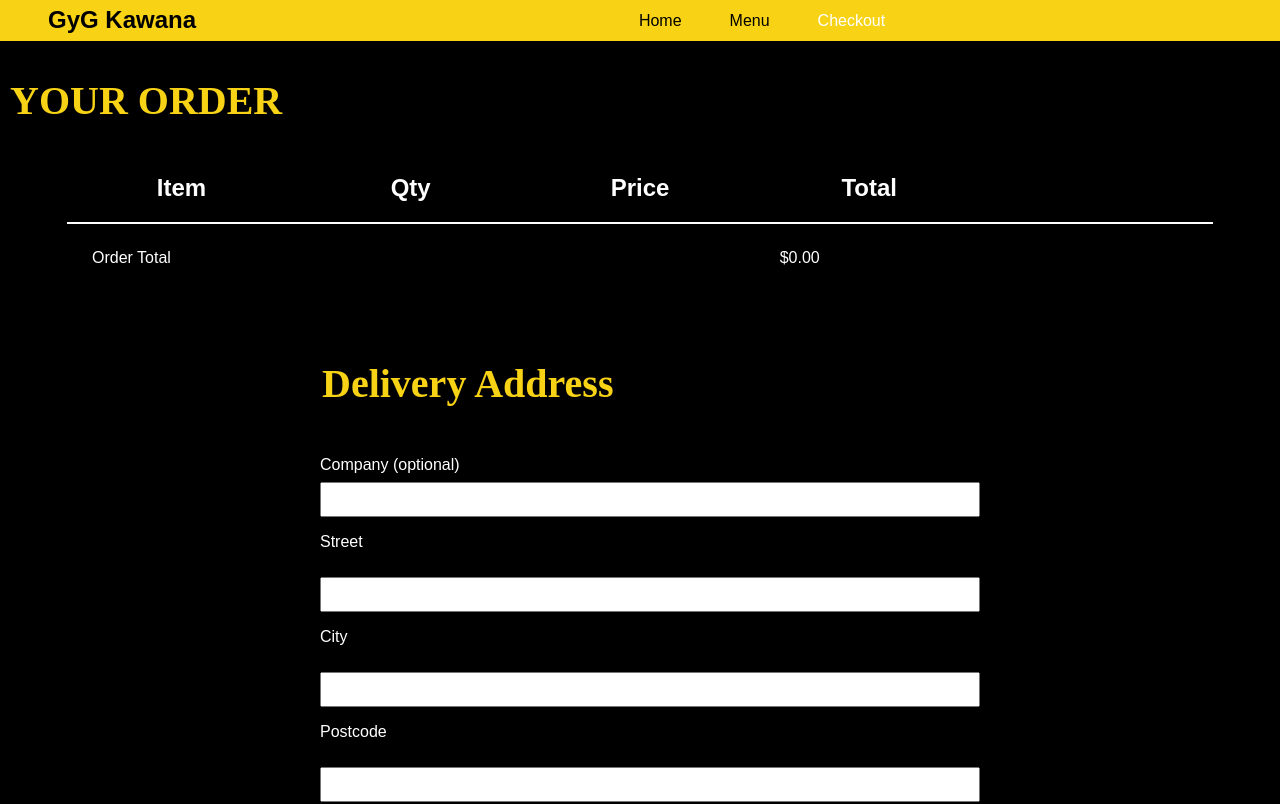
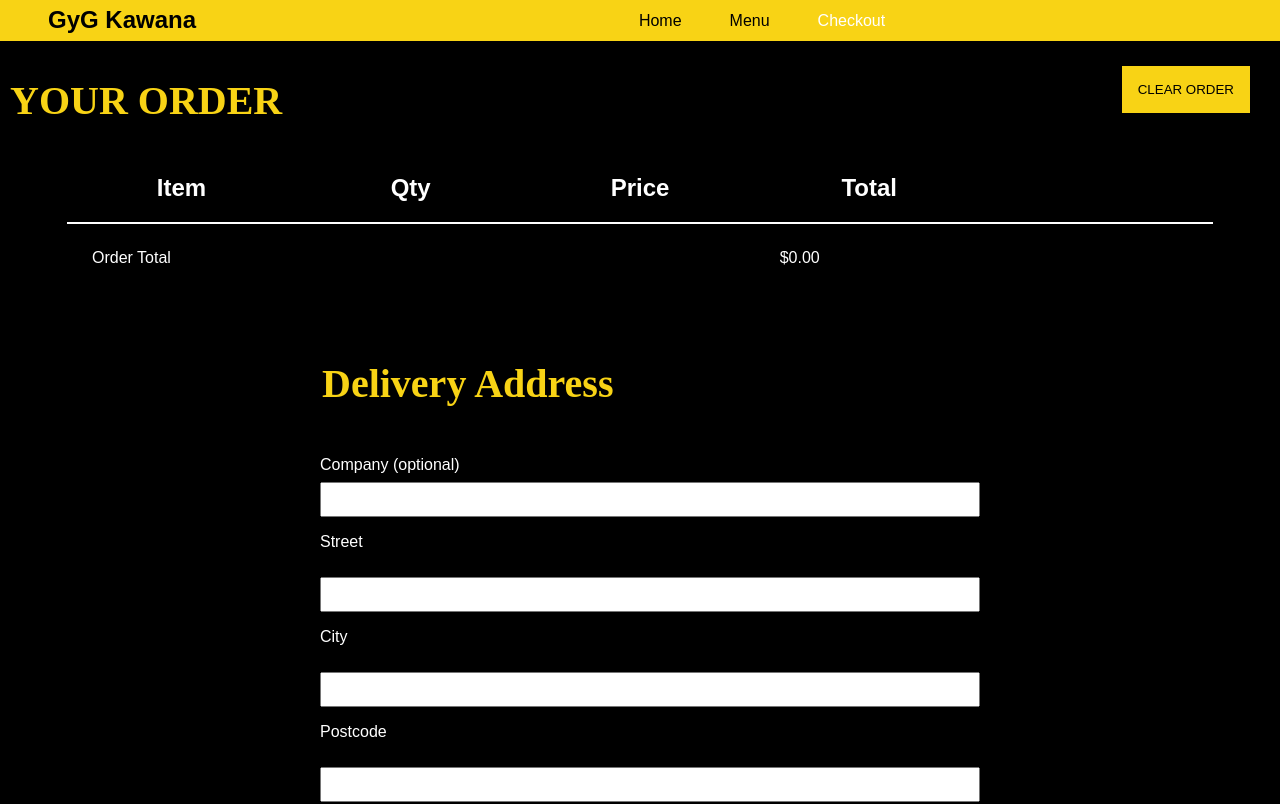
Before and after one commit to GoGoGomez/GYG-MERN-PROJECT-CLIENT, a React (Create React App) app: page /checkout in a window 1280 px wide. Shown: the top 804 px of the page. Built offline with nearby package versions, Linux system fonts and the light colour scheme.

Commit message:
Redux store is stored in local state. Added clear order button to order page and checkout button on menu page

```diff
--- a/package.json
+++ b/package.json
@@ -4,6 +4,7 @@
   "private": true,
   "dependencies": {
     "axios": "^0.18.0",
+    "lodash": "^4.17.10",
     "react": "^16.4.1",
     "react-dom": "^16.4.1",
     "react-modal": "^3.5.1",
--- a/src/components/CheckoutPage.js
+++ b/src/components/CheckoutPage.js
@@ -45,6 +45,21 @@
     }
   }
 `;
+const Button = styled.button`
+  border: 0;
+  background: #f8d315;
+  padding: 1rem;
+  color: black;
+  margin: 1rem 0;
+  width: auto;
+  float: right;
+  margin-right: 30px;
+  text-transform: uppercase;
+  &:hover {
+    transform: scale(1.1);
+  }
+`;
+
 
 const updateQuantity = (event) => {
   event.persist()
@@ -89,9 +104,15 @@
   return orderTotal.toFixed(2)
 }
 
+const handleClearOrder = () => {
+  localStorage.removeItem("state")
+  window.history.go(0)
+}
+
 const CheckoutPage = () => (
   <div className="CheckoutPage">
     <Title>YOUR ORDER</Title>
+    <Button onClick={handleClearOrder}>Clear Order</Button>
     <Table>
     <thead>
       <tr>
@@ -108,8 +129,8 @@
           <tr key={order.id}>
               <td>{order.item}</td>
               <td><input type="number" min="1" defaultValue={order.quantity} id={order.id} onChange={updateQuantity}/></td>
-              <td>${order.price.toFixed(2)}</td>
-              <td>${order.totalPrice.toFixed(2)}</td>
+              <td>${order.price && order.price.toFixed(2)}</td>
+              <td>${order.totalPrice && order.totalPrice.toFixed(2)}</td>
               <td><button id={order.id} onClick={handleDeleteItem}>Delete</button></td>
           </tr>
           ))
--- a/src/components/Header.js
+++ b/src/components/Header.js
@@ -9,7 +9,7 @@
     <div className="Header-links">
       <NavLink to="/" activeClassName="is-active" exact={true}>Home</NavLink>
       <NavLink to="/menu" activeClassName="is-active" exact={true}>Menu</NavLink>
-      <NavLink to="/checkout" activeClassName="is-active" exact={true}>Checkout{store.getState().order.length !== 0 && `(${store.getState().order.length})`} </NavLink>
+      <NavLink to="/checkout" activeClassName="is-active" exact={true}>Checkout{store.getState() && store.getState().order.length !== 0 && `(${store.getState().order.length})`} </NavLink>
     </div>
   </header>
 );
--- /dev/null
+++ b/src/components/LocalStorage.js
@@ -0,0 +1,27 @@
+import store from '../store'
+
+export const loadState = () => {
+    try {
+        const serializedState = localStorage.getItem('state');
+        if (serializedState) {
+            return JSON.parse(serializedState);
+        } else {
+            let newState = {
+                order: []
+            }
+            localStorage.setItem('state', JSON.stringify(newState))
+            return newState
+        }
+    } catch (err) {
+        return undefined;
+    }
+};
+
+export const saveState = (state) => {
+    try {
+        const serializedState = JSON.stringify(state);
+        localStorage.setItem('state', serializedState);
+    } catch (err) {
+        // Ignore write errors.
+    }
+}
--- a/src/components/MenuPage.js
+++ b/src/components/MenuPage.js
@@ -4,6 +4,9 @@
 import api from '../api/init'
 import Loading from './Loading'
 import store from '../store'
+import styled from "styled-components";
+import { NavLink } from 'react-router-dom';
+
 
 //Form Components
 import Heat from './forms/Heat'
@@ -11,6 +14,22 @@
 
 
 ReactModal.setAppElement('#root')
+
+
+const Button = styled.button`
+  border: 0;
+  background: #f8d315;
+  padding: 1rem;
+  color: black;
+  margin: 1rem 0;
+  width: auto;
+  text-transform: uppercase;
+  &:hover {
+    transform: scale(1.1);
+  }
+`;
+
+
 
 class MenuPage extends Component {
   state = {
@@ -176,8 +195,8 @@
         {/* { this.state.orderItem.filling && this.state.orderItem.filling.includes("vegetables") && <VeggieMods /> } */}
         <p>Name: <input type="text" onChange={this.handleName}/></p>
         <input type="submit" value="Submit"/>
+        <Button onClick={this.handleCloseModal}>Close</Button>
         </form>
-        <button onClick={this.handleCloseModal}>Close</button>
       </div>
     )
     // switch (item.name) {
@@ -251,7 +270,10 @@
             onRequestClose={this.handleCloseModal}
         >
         {this.renderModal()}
-        </ReactModal>
+        </ReactModal><br />
+          <NavLink to="/checkout" exact={true}><Button>Checkout{store.getState() && store.getState().order.length !== 0 && `(${store.getState().order.length})`}</Button></NavLink>
+
+
       </div>
         )
   }
--- a/src/index.js
+++ b/src/index.js
@@ -3,10 +3,18 @@
 import AppRouter from './routers/AppRouter';
 import './styles/styles.css'
 import store from './store'
-
+import { saveState } from './components/LocalStorage'
+import throttle from 'lodash/throttle';
 
 const render = () => ReactDOM.render(<AppRouter />, document.getElementById('root'));
 // registerServiceWorker();
 
+
+store.subscribe(throttle(() => {
+    saveState({
+        order: store.getState().order
+    });
+}, 1000));
+
 store.subscribe(render);
 render()
--- a/src/store.js
+++ b/src/store.js
@@ -1,4 +1,6 @@
 import { createStore } from 'redux'
+import { loadState } from './components/LocalStorage'
+
 
 const initialState = {
     order: []
@@ -22,5 +24,8 @@
         return state
     }
 }
+const persistedState = loadState()
 
-export default createStore(reducer, initialState)
+
+
+export default createStore(reducer, persistedState)
--- a/src/styles/components/menu-page.css
+++ b/src/styles/components/menu-page.css
@@ -1,9 +1,12 @@
 .MenuPage {
     margin-top: 50px;
+    text-align: center;
+    float: center;
 }
 
 
 .ModalItem {
     color: black;
+    text-align: center;
 
 }
```
